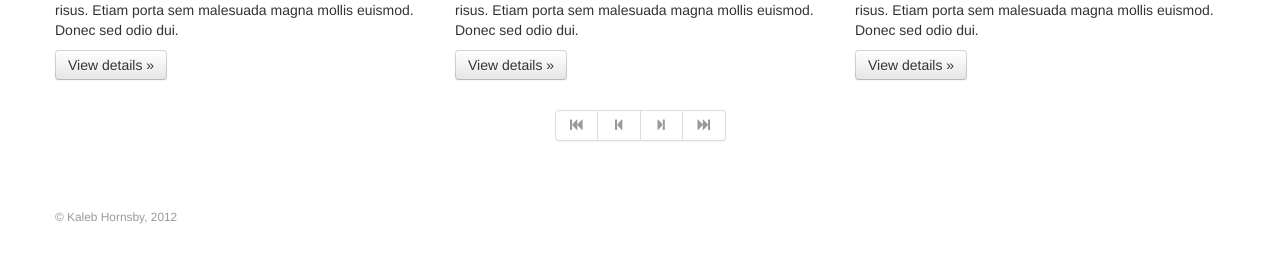
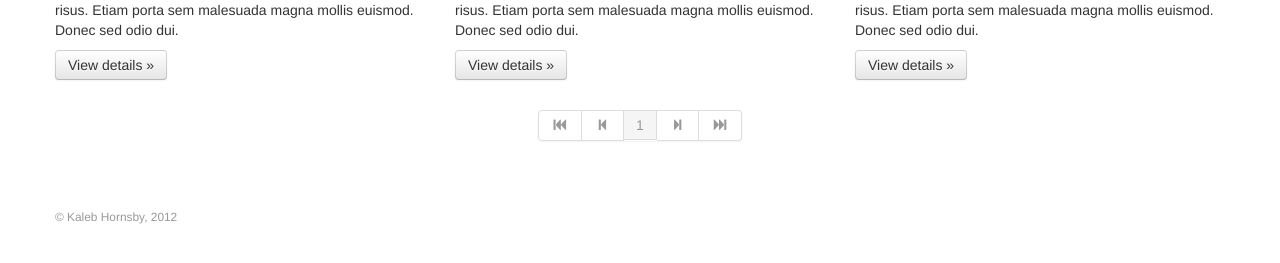
Before and after one commit to Hornsby/hornsby.github.com, a Jekyll site: the page built from index.html, in a window 1280 px wide. Shown: the part 494-757 px from the top of the page. Built offline with Jekyll 4.4.1, drawn with Linux system fonts in a browser that asks for light colours; nearby versions of some CDN libraries; the list of posts is cut into pages by our own code.

Commit message:
updated pagination
- added page 1
- added dummy pages for a low page-count (makes it look nicer IMHO)

```diff
--- a/index.html
+++ b/index.html
@@ -60,6 +60,7 @@
         <i class="icon-step-backward"> </i>
       </a>
     </li>
+    <li><a href="/">1</a></li>
   {% else %}
     <li class="disabled">
       <span title="First Page"><i class="icon-fast-backward"> </i></span>
@@ -67,8 +68,10 @@
     <li class="disabled">
       <span title="Previous Page"><i class="icon-step-backward"> </i></span>
     </li>
+    <li class="active"><span>1</span></li>
   {% endif %}
 
+  {% if paginator.total_pages > 1 %}
     {% for count in (2..paginator.total_pages) %}
       {% if count == paginator.page %}
         <li class="active"><span>{{ count }}</span></li>
@@ -76,6 +79,14 @@
         <li><a href="/page{{ count }}">{{ count }}</a></li>
       {% endif %}
     {% endfor %}
+  {% endif %}
+
+  {% if paginator.total_pages < 5 %}
+    <!-- Adding some dummy filler page refs -->
+    {% for count in ((paginator.total_pages + 1)..5) %}
+      <li class="disabled"><span>{{ count }}</span></li>
+    {% endfor %}
+  {% endif %}
 
   {% if paginator.next_page %}
     <li class="disabled">
```
Lines whose indentation alone changed are shown as unchanged.
